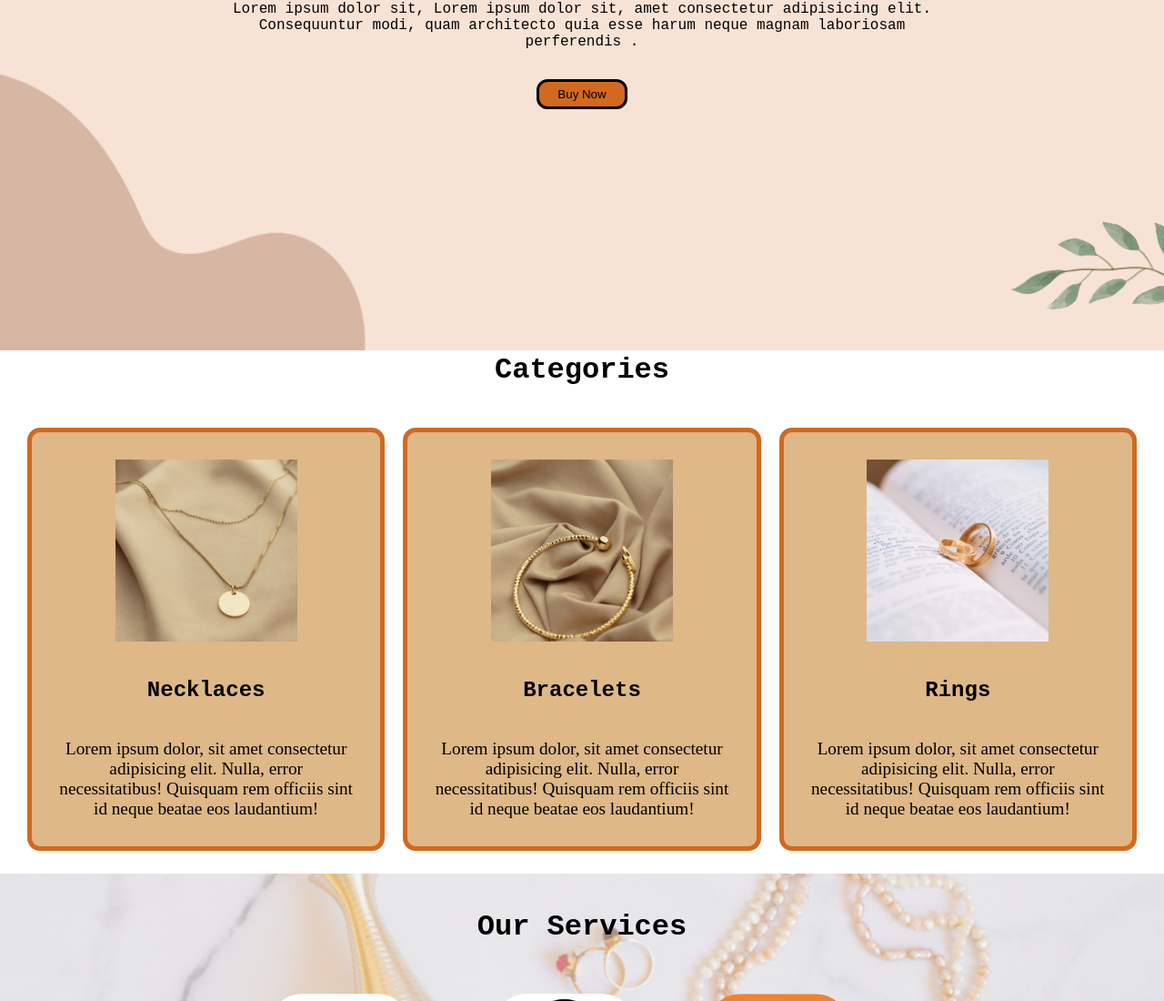
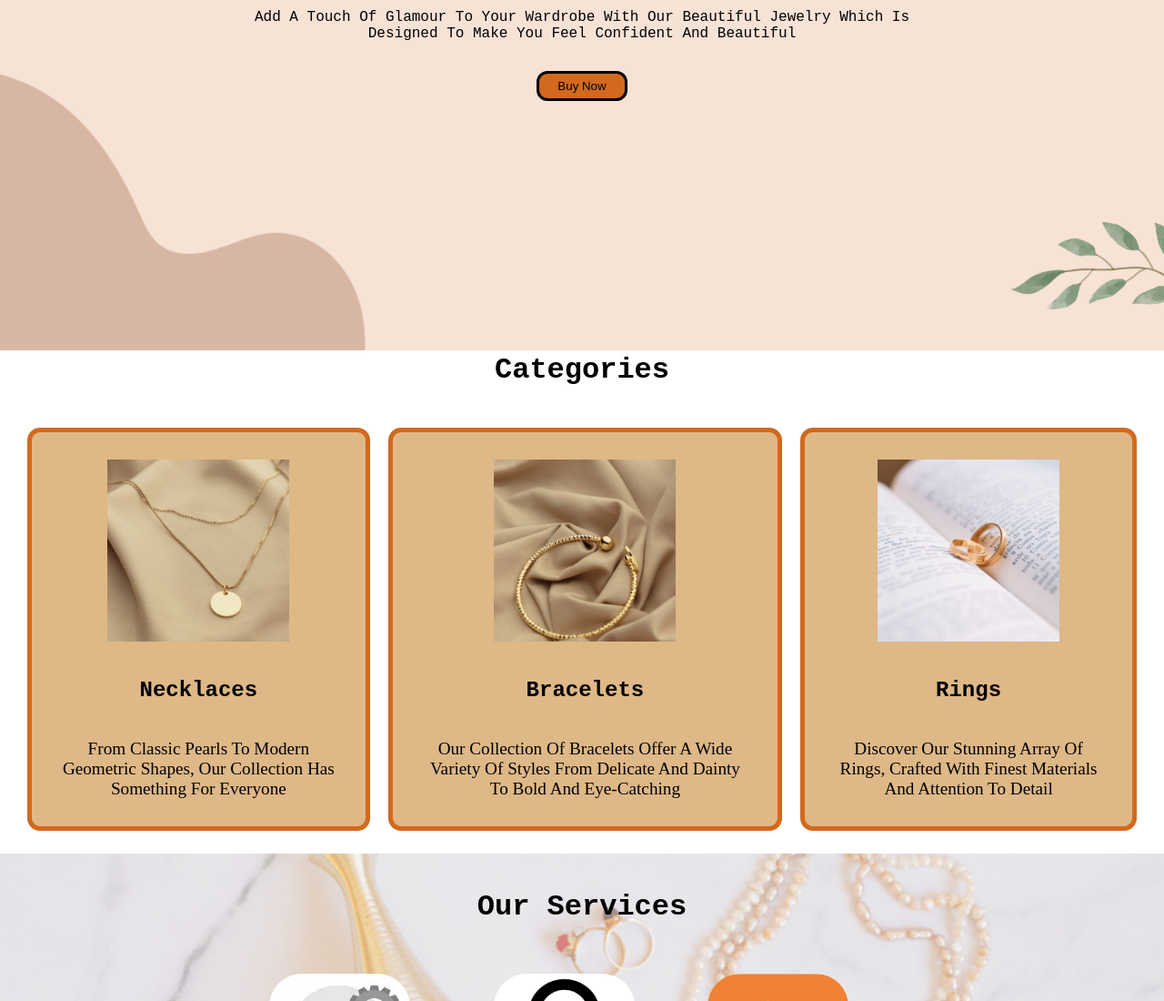
Before and after one commit to meesajewels/msjewels, a plain HTML site: page index.html in a window 1280 px wide. Shown: the part 415-1515 px from the top of the page at 91% size. Drawn offline with Linux system fonts and the light colour scheme.

Commit message:
Update index.html

```diff
--- a/index.html
+++ b/index.html
@@ -24,7 +24,7 @@
 
     <section id="home">
         <h1 class="h-primary">WELCOME TO MEESA JEWELS</h1>
-        <p>Lorem ipsum dolor sit, Lorem ipsum dolor sit, amet consectetur adipisicing elit. Consequuntur modi, quam architecto quia esse harum neque magnam laboriosam perferendis .</p>
+        <p>Add A Touch Of Glamour To Your Wardrobe With Our Beautiful Jewelry Which Is Designed To Make You Feel Confident And Beautiful</p>
         <button class="btn">Buy Now</button>
     </section>
 
@@ -35,17 +35,17 @@
             <div class="box">
                 <img src="ing.png" alt="">
                 <h2 class="h-secondary center">Necklaces</h2>
-                <p class="center">Lorem ipsum dolor, sit amet consectetur adipisicing elit. Nulla, error necessitatibus! Quisquam rem officiis sint id neque beatae eos laudantium!</p>
+                <p class="center">From Classic Pearls To Modern Geometric Shapes, Our Collection Has Something For Everyone</p>
             </div>
             <div class="box">
                 <img src="ingg.png" alt="">
                 <h2 class="h-secondary center">Bracelets</h2>
-                <p class="center">Lorem ipsum dolor, sit amet consectetur adipisicing elit. Nulla, error necessitatibus! Quisquam rem officiis sint id neque beatae eos laudantium!</p>
+                <p class="center">Our Collection Of Bracelets Offer A Wide Variety Of Styles From Delicate And Dainty To Bold And Eye-Catching</p>
             </div>
             <div class="box">
                 <img src="inggg.png" alt="">
                 <h2 class="h-secondary center">Rings</h2>
-                <p class="center">Lorem ipsum dolor, sit amet consectetur adipisicing elit. Nulla, error necessitatibus! Quisquam rem officiis sint id neque beatae eos laudantium!</p>
+                <p class="center">Discover Our Stunning Array Of Rings, Crafted With Finest Materials And Attention To Detail</p>
             </div>
         </div>
     </section>
```
